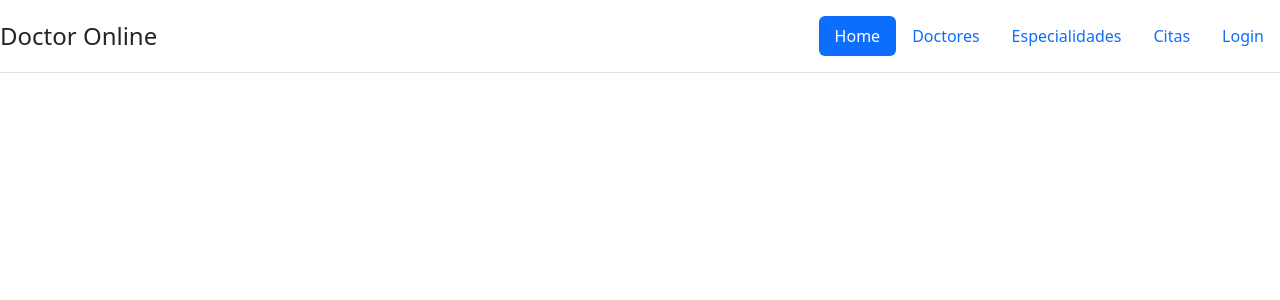
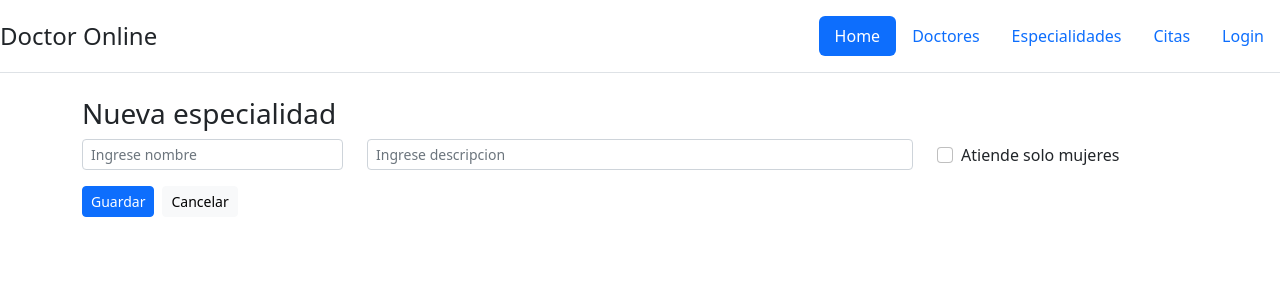
Before and after one commit to dcastan93/tudoctoronline-frontend, a React (Create React App) app: page /especialidades/form in a window 1280 px wide. Shown: the top 300 px of the page. Built offline with nearby package versions, Linux system fonts and the light colour scheme.

Commit message:
Se ha agregado las funcionalidades de CRU, falta delete)

```diff
--- a/src/App.js
+++ b/src/App.js
@@ -13,6 +13,7 @@ const App = () =>{
         <Routes>
           <Route path="/" element={<Banner />} exact></Route>
           <Route path="/especialidades" element={<TablaEspecialidades />} exact></Route>
+          <Route path="/especialidades/form" element={<FormEspecialidades />} exact></Route>
           <Route path="/especialidades/form/:id" element={<FormEspecialidades />} exact></Route>
         </Routes>
       </BrowserRouter>
--- a/src/componentes/especialidades/FormEspecialidades.js
+++ b/src/componentes/especialidades/FormEspecialidades.js
@@ -22,18 +22,20 @@ const FormEspecialidades = () => {
   const guardarEspecialidad = async (event) => {
     event.preventDefault();
     try {
-      const especialidadNueva = {
+      const datosEspecialidad = {
         nombreEspecialidad: nombreEspecialidad,
         descripcion: descripcion,
         atiende_solo_Mujeres: atiende_solo_Mujeres,
       };
-      console.log(especialidadNueva);
+      console.log(datosEspecialidad);
       if (id == null) {
-        const respuesta = await especialidadServicios.guardarEspecialidad(especialidadNueva);
+        const respuesta = await especialidadServicios.guardarEspecialidad(
+          datosEspecialidad
+        );
       } else {
         const respuesta = await especialidadServicios.modificarEspecialidad(
           id,
-          especialidadNueva
+          datosEspecialidad
         );
       }
       navigateTo("/especialidades");
@@ -43,30 +45,29 @@ const FormEspecialidades = () => {
   };
   const cargarEspecialidad = async () => {
     try {
-        const respuesta = await especialidadServicios.cargarEspecialidad(id);
-        if (respuesta.status === 200) {
-            setNombreEspecialidad(respuesta.data.nombre);
-            setDescripcion(respuesta.data.descripcion);
-            setAtiende_solo_Mujeres(respuesta.data.atiende_solo_mujeres);
-        }
+      const respuesta = await especialidadServicios.cargarEspecialidad(id);
+      if (respuesta.status === 200) {
+        setNombreEspecialidad(respuesta.data.nombreEspecialidad);
+        setDescripcion(respuesta.data.descripcion);
+        setAtiende_solo_Mujeres(respuesta.data.atiende_solo_Mujeres);
+      }
     } catch (error) {
-        console.log("Ocurrió un error. "+error);
+      console.log("Ocurrió un error. " + error);
     }
-}
+  };
 
-useEffect(()=> {
+  useEffect(() => {
     if (id != null) {
-        setTitulo("Editar");
-        cargarEspecialidad();
+      setTitulo("Editar especialidad");
+      cargarEspecialidad();
+    } else {
+      setTitulo("Nueva especialidad");
     }
-    else {
-        setTitulo("Nueva");
-    }
-}, [])
+  }, []);
 
   return (
     <div className="container">
-      <h3>Nueva especialidad</h3>
+      <h3>{titulo}</h3>
       <form ation="">
         <div className="row">
           <div className="col-3">
@@ -112,7 +113,9 @@ useEffect(()=> {
           >
             Guardar
           </button>
-          <button className="btn btn-sm btn-light">Cancelar</button>
+          <a href="/especialidades" className="btn btn-sm btn-light">
+            Cancelar
+          </a>
         </div>
       </form>
     </div>
--- a/src/servicios/especialidadServicios.js
+++ b/src/servicios/especialidadServicios.js
@@ -20,11 +20,14 @@ especialidadServicios.obtenerEspecialidades =  () => {
 especialidadServicios.buscarEspecialidadPorCriterio =  (query) => {
   return  axios.get("http://localhost:3000/especialidades?nombreEspecialidad="+query);
 };
+especialidadServicios.cargarEspecialidad =  (id) => {
+  return  axios.get("http://localhost:3000/especialidades/"+id);
+};
 especialidadServicios.guardarEspecialidad =  (especialidad) => {
   return  axios.post("http://localhost:3000/especialidades", especialidad);
 };
 especialidadServicios.modificarEspecialidad = (id, especialidad) => {
-  return axios.put("http://localhost:8000/especialidades/"+id, especialidad);
+  return axios.put("http://localhost:3000/especialidades/"+id, especialidad);
 }
 
 export default especialidadServicios;
```
